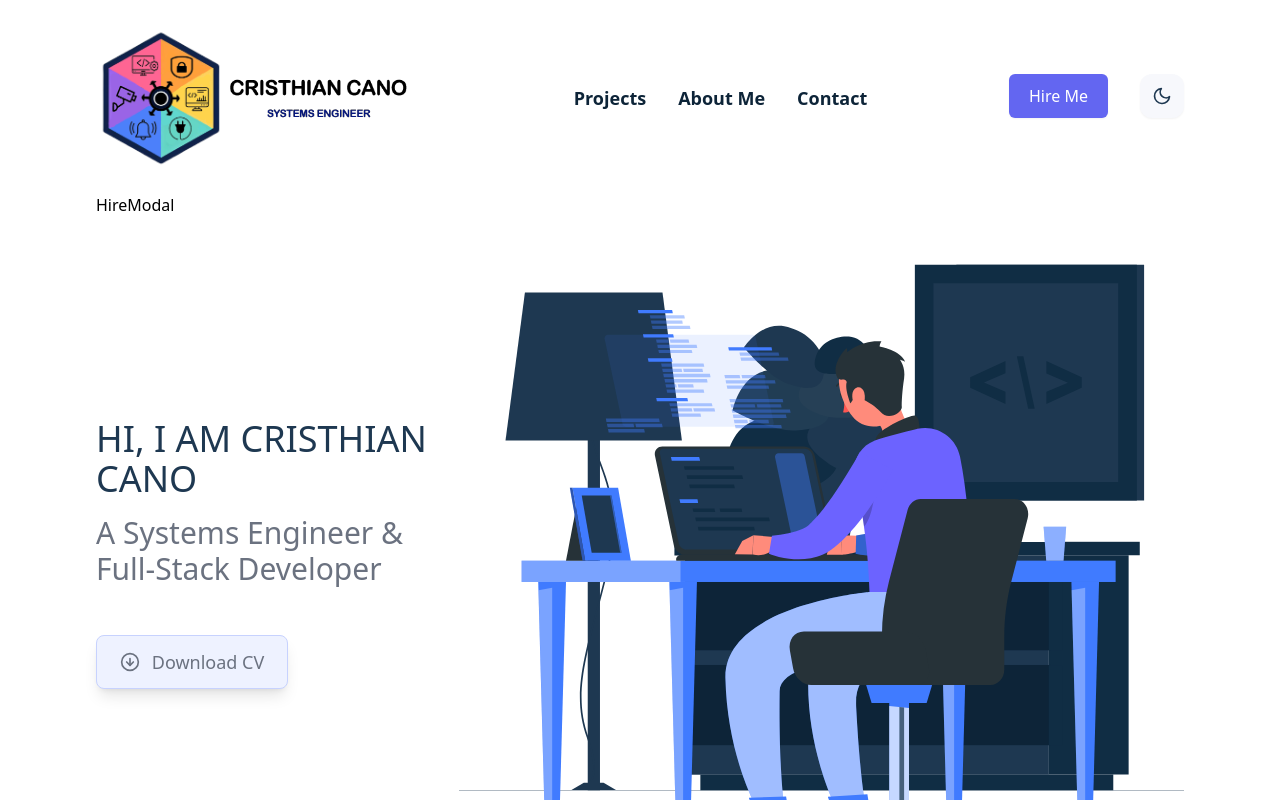
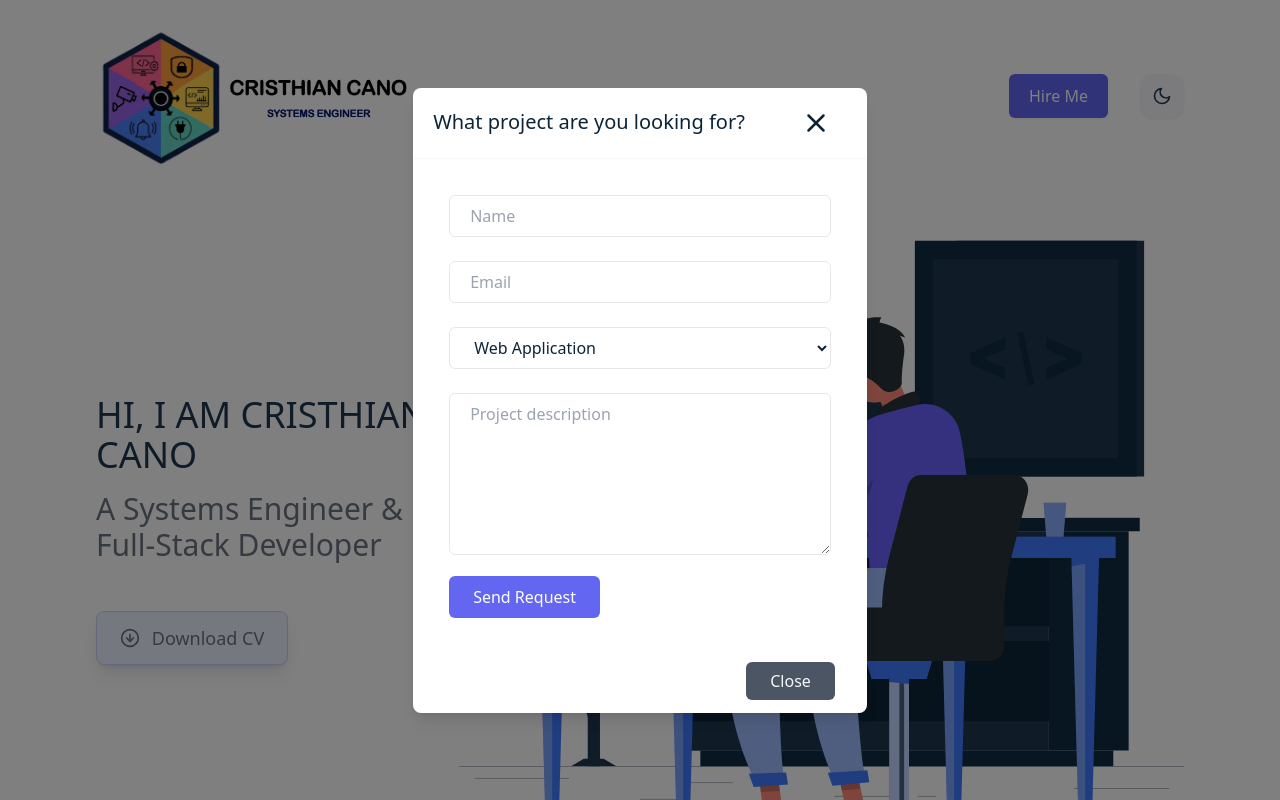
Before and after one commit to CrisCano11/portfolio, a React (Vite) app: page / in a window 1280 px wide. Both pictures are taken after a click on the element "Hire Me". Shown: the top 800 px of the page. Built offline with nearby package versions, Linux system fonts and the light colour scheme.

Commit message:
hire modal

```diff
--- a/src/components/HireModal.jsx
+++ b/src/components/HireModal.jsx
@@ -1,7 +1,159 @@
+import { motion } from "framer-motion"
+import { FiX } from "react-icons/fi"
+import Button from "./reusable/Button"
+import useDetectLanguage from "../hooks/useDetectLanguage";
 
-const HireModal = () => {
+
+const selectOptionsEn = [
+  'Web Application',
+  'Progressive Web Application (PWA)',
+  'Solar Energy',
+  'CCTV'
+];
+
+const selectOptionsEs = [
+  'Aplicación Web',
+  'Aplicación Web Progresiva (PWA)',
+  'Energia Solar',
+  'CCTV'
+];
+
+const HireModal = ({ onClose, onRequest }) => {
+  const isSpanish = useDetectLanguage();
+
   return (
-    <div>HireModal</div>
+    <motion.div
+      initial={{ opacity: 0 }}
+      animate={{ opacity: 1 }}
+      exit={{ opacity: 0 }}
+      className="font-general-medium fixed inset-0 z-30 transition-all duration-500"
+    >
+      {/* Modal Backdrop */}
+      <div className="bg-filter bg-black bg-opacity-50 fixed inset-0 w-full h-full z-20"></div>
+
+      <main className="flex flex-col items-center justify-center h-full w-full">
+        <div className="modal-wrapper flex items-center z-30">
+          <div className="modal max-w-md mx-5 xl:max-w-xl lg:max-w-xl md:max-w-xl bg-secondary-light dark:bg-primary-dark max-h-screen shadow-lg flex-row rounded-lg relative">
+            <div className="modal-header flex justify-between gap-10 p-5 border-b border-ternary-light dark:border-ternary-dark">
+              <h5 className=" text-primary-dark dark:text-primary-light text-xl">
+                {isSpanish ? "¿Qué proyecto estás buscando?" : " What project are you looking for?"}
+
+              </h5>
+              <button
+                onClick={onClose}
+                className="px-4 font-bold text-primary-dark dark:text-primary-light"
+              >
+                <FiX className="text-3xl" />
+              </button>
+            </div>
+            <div className="modal-body p-5 w-full h-full">
+              <form
+                onSubmit={(e) => {
+                  e.preventDefault();
+                }}
+                className="max-w-xl m-4 text-left"
+              >
+                <div className="">
+                  <input
+                    className="w-full px-5 py-2 border dark:border-secondary-dark rounded-md text-md bg-secondary-light dark:bg-ternary-dark text-primary-dark dark:text-ternary-light"
+                    id="name"
+                    name="name"
+                    type="text"
+                    required=""
+                    placeholder={isSpanish ? 'Nombres' : 'Name'}
+                    aria-label={isSpanish ? 'Nombres' : 'Name'}
+                  />
+                </div>
+                <div className="mt-6">
+                  <input
+                    className="w-full px-5 py-2 border dark:border-secondary-dark rounded-md text-md bg-secondary-light dark:bg-ternary-dark text-primary-dark dark:text-ternary-light"
+                    id="email"
+                    name="email"
+                    type="text"
+                    required=""
+                    placeholder={isSpanish ? "Correo electrónico" : "Email"}
+                    aria-label={isSpanish ? "Correo electrónico" : "Email"}
+                  />
+                </div>
+                <div className="mt-6">
+                  <select
+                    className="w-full px-5 py-2 border dark:border-secondary-dark rounded-md text-md bg-secondary-light dark:bg-ternary-dark text-primary-dark dark:text-ternary-light"
+                    id="subject"
+                    name="subject"
+                    type="text"
+                    required=""
+                    aria-label={isSpanish ? "Categoria del proyecto" : "Project Category"}
+                  >
+                    {isSpanish ? (
+                      selectOptionsEs.map((option) => (
+                        <option
+                          className="text-normal sm:text-md"
+                          key={option}
+                        >
+                          {option}
+                        </option>
+                      ))
+                    ) : (selectOptionsEn.map((option) => (
+                      <option
+                        className="text-normal sm:text-md"
+                        key={option}
+                      >
+                        {option}
+                      </option>
+                    )))}
+                  </select>
+                </div>
+
+                <div className="mt-6">
+                  <textarea
+                    className="w-full px-5 py-2 border dark:border-secondary-dark rounded-md text-md bg-secondary-light dark:bg-ternary-dark text-primary-dark dark:text-ternary-light"
+                    id="message"
+                    name="message"
+                    cols="14"
+                    rows="6"
+                    aria-label={isSpanish ? "Detalles" : "Details"}
+                    placeholder={isSpanish ? "Descripción del proyecto" : "Project description"}
+                  ></textarea>
+                </div>
+
+                <div className="mt-6 pb-4 sm:pb-1">
+                  <span
+                    onClick={onClose}
+                    type="submit"
+                    className="px-4
+											sm:px-6
+											py-2
+											sm:py-2.5
+											text-white
+											bg-indigo-500
+											hover:bg-indigo-600
+											rounded-md
+											focus:ring-1 focus:ring-indigo-900 duration-500"
+                    aria-label={isSpanish ? "Enviar Solicitud" : "Submit Request"}
+                  >
+                    <Button title={isSpanish ? "Enviar Solicitud" : "Send Request"} />
+                  </span>
+                </div>
+              </form>
+            </div>
+            <div className="modal-footer mt-2 sm:mt-0 py-5 px-8 border0-t text-right">
+              <span
+                onClick={onClose}
+                type="button"
+                className="px-4
+									sm:px-6
+									py-2 bg-gray-600 text-primary-light hover:bg-ternary-dark dark:bg-gray-200 dark:text-secondary-dark dark:hover:bg-primary-light
+									rounded-md
+									focus:ring-1 focus:ring-indigo-900 duration-500"
+                aria-label="Close Modal"
+              >
+                <Button title={isSpanish ? "Cerrar" : "Close"} />
+              </span>
+            </div>
+          </div>
+        </div>
+      </main>
+    </motion.div>
   )
 }
 
```
